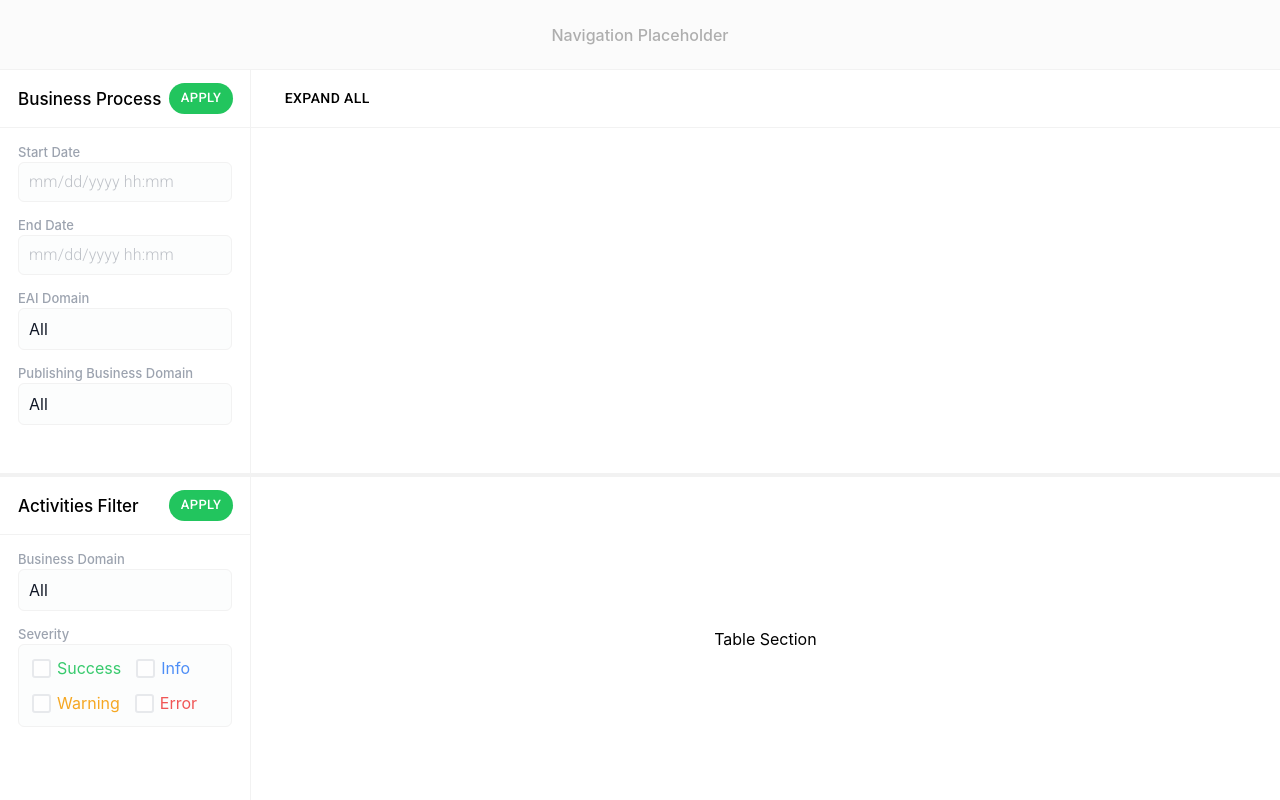
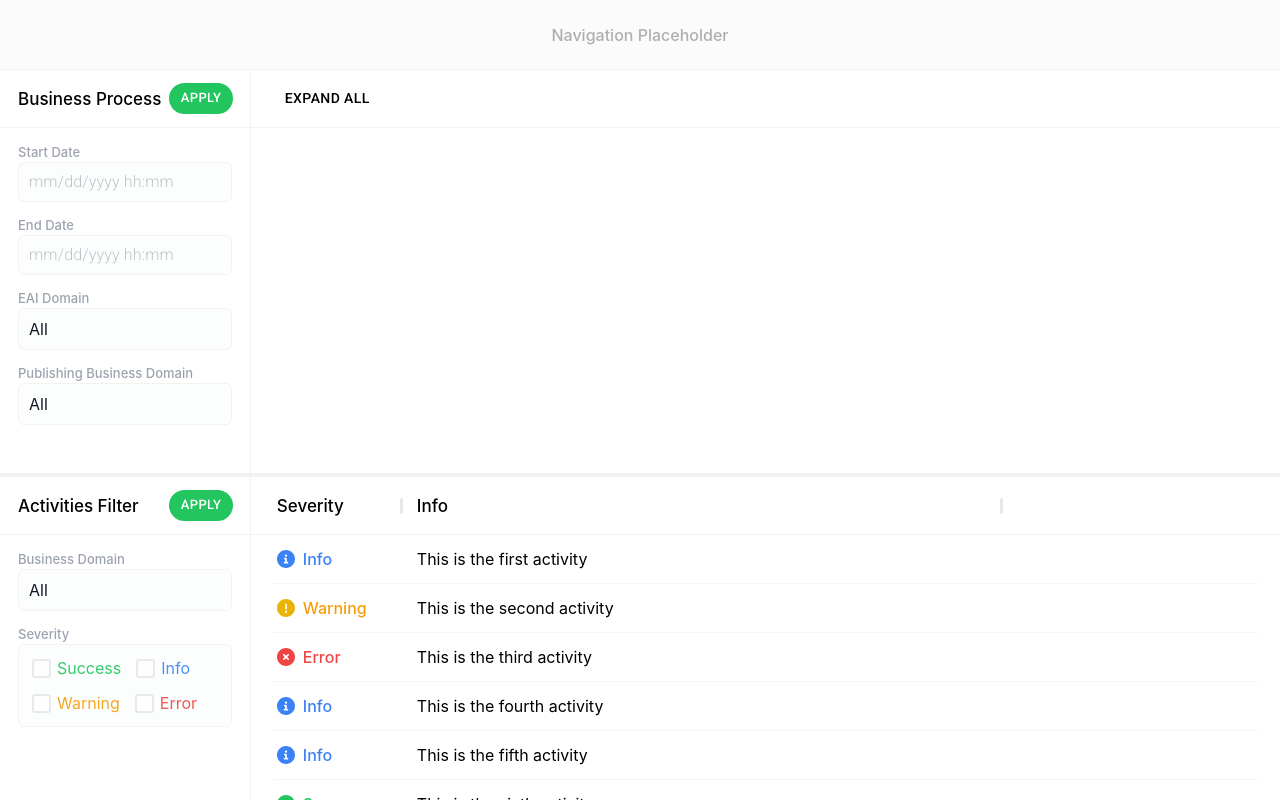
Before and after one commit to mbucc/320-S22-Track2, a Next.js app in the folder front-end/: page /business-process in a window 1280 px wide. Built offline with nearby package versions, Linux system fonts and the light colour scheme.

Commit message:
[Table] Build a really basic prototype of ActivityTable.
No any data or columns set up yet.

```diff
--- a/front-end/components/business-process/activity/activity-table.js
+++ b/front-end/components/business-process/activity/activity-table.js
@@ -1,14 +1,210 @@
-import React from 'react';
+import React, {useEffect, useMemo, useState} from 'react';
+
+// WebStorm doesn't understand ES6 imports and throw a warning of "cannot resolve 'useTable'". It seems working.
+import {useTable, useBlockLayout, useResizeColumns} from 'react-table';
+
+import styled from 'styled-components';
+import {BPColors, BPDimens, BPStandards} from '../../../utils/business-process/standards';
 
 /**
- * @class ActivityTable
+ * The root component for the activity table.
+ */
+const BPTableRootStructure = styled.div`
+  width: 100%;
+  height: 100%;
+  overflow-x: auto;
+  overflow-y: auto;
+
+  .table {
+    width: 100%;
+
+    display: inline-block;
+    border-spacing: 0;
+    border: 0;
+
+    .table-header {
+      height: ${BPDimens.toolbarHeight}px;
+      border-bottom: ${BPStandards.border};
+      padding-left: 12px;
+      padding-right: 12px;
+      display: flex;
+      align-items: center;
+      justify-content: flex-start;
+      font-size: 17px;
+      font-weight: 500;
+    }
+
+    .table-body {
+      padding-bottom: 40px;
+      padding-left: 12px;
+      padding-right: 12px;
+    }
+
+    .table-line {
+      width: 100%;
+      display: flex;
+      flex-direction: column;
+      align-items: flex-start;
+      justify-content: center;
+
+      &:hover {
+        background-color: ${BPColors.gray[100]};
+        border-radius: ${BPDimens.treeRadius};
+      }
+    }
+
+    .table-line-divider {
+      width: calc(100% - 20px);
+      height: 1px;
+      margin: 0 10px;
+      background-color: ${BPColors.gray[100]};
+      opacity: 90%;
+    }
+
+    .th,
+    .td {
+      margin: 0;
+      padding: 14px 14px;
+
+      // In this example we use an absolutely position resizer, so this is required.
+      position: relative;
+
+      :last-child {
+        border-right: 0;
+      }
+
+      .resizer {
+        display: inline-block;
+        background: ${BPColors.gray[200]};
+        width: 2.5px;
+        height: 16.5px;
+        border-radius: 999px;
+        position: absolute;
+        right: 0;
+        top: 50%;
+        transform: translateY(-50%);
+        transition: all 0.15s ease-in-out;
+        z-index: 1;
+        // Prevents from scrolling while dragging on touch devices.
+        touch-action: none;
+
+        &:hover {
+          background: ${BPColors.gray[500]};
+        }
+
+        &.isResizing {
+          background: ${BPColors.gray[800]};
+        }
+      }
+    }
+  }
+`;
+
+/**
+ * This is a custom implementation of the react-table `useTable` hook.
+ * @param {array} columns
+ * @param {array} data
  * @return {JSX.Element}
+ * @constructor
  */
-export default function BPActivityTableComponent({}) {
-  // TODO.
+export default function BPTableComponent({columns, data}) {
+  const [hasMounted, setHasMounted] = useState(false);
+
+  useEffect(() => {
+    setHasMounted(true);
+  }, []);
+
+  // The default column width configuration.
+  const defaultColumnConfiguration = useMemo(
+      () => ({
+        minWidth: 130,
+        maxWidth: 700,
+      }),
+      []
+  );
+
+  const {
+    getTableProps,
+    getTableBodyProps,
+    headerGroups,
+    rows,
+    prepareRow,
+  } = useTable(
+      {
+        columns,
+        data,
+        defaultColumn: defaultColumnConfiguration,
+        autoResetResize: false,
+      },
+      useBlockLayout,
+      useResizeColumns
+  );
+
+  // Rehydrate the table right when the component mounts.
+  if (!hasMounted) {
+    return null;
+  }
+
+  // The main table structure.
   return (
-    <div>
-      <p>Table Section</p>
-    </div>
+    <BPTableRootStructure>
+      <div {...getTableProps()} className="table">
+        <div
+          className="table-header"
+          style={{
+            position: 'sticky',
+            top: 0,
+            zIndex: 9999,
+            background: BPColors.white,
+          }}
+        >
+          {headerGroups.map((headerGroup) => (
+            // eslint-disable-next-line react/jsx-key
+            <div {...headerGroup.getHeaderGroupProps()} className="tr">
+              {headerGroup.headers.map((column) => (
+                // eslint-disable-next-line react/jsx-key
+                <div {...column.getHeaderProps()} className="th">
+                  {column.render('Header')}
+                  {/* Use column.getResizerProps to hook up the events correctly */}
+                  <div
+                    {...column.getResizerProps()}
+                    className={`resizer ${
+                      column.isResizing ? 'isResizing' : ''
+                    }`}
+                  />
+                </div>
+              ))}
+            </div>
+          ))}
+        </div>
+
+        <div {...getTableBodyProps()} className="table-body">
+          {rows.map((row, i) => {
+            prepareRow(row);
+            return (
+              // eslint-disable-next-line react/jsx-key
+              <div key={i} className="table-line">
+                <div {...row.getRowProps()} className="tr">
+                  {row.cells.map((cell) => {
+                    return (
+                      // eslint-disable-next-line react/jsx-key
+                      <div {...cell.getCellProps()} className="td">
+                        {cell.render('Cell')}
+                      </div>
+                    );
+                  })}
+                </div>
+                <div
+                  className="table-line-divider"
+                  style={{
+                    display: i === rows.length - 1 ? 'none' : 'flex',
+                  }}
+                />
+              </div>
+            );
+          })}
+        </div>
+      </div>
+    </BPTableRootStructure>
   );
 }
--- a/front-end/components/business-process/activity/core.js
+++ b/front-end/components/business-process/activity/core.js
@@ -1,11 +1,98 @@
 import React from 'react';
 import {BPColors} from '../../../utils/business-process/standards';
 import BPActivityFilterComponent from './activity-filter';
-import BPActivityTableComponent from './activity-table';
+import BPTableComponent from './activity-table';
+import {
+  BPActivitySeverityIcon,
+  getColorBySeverity,
+  getNameBySeverityAccessor
+} from '../../../utils/business-process/severity';
 
 const BPActivityView = ({
   onChange,
 }) => {
+  const columns = React.useMemo(
+      () => [
+        {
+          Header: 'Severity',
+          accessor: 'severity',
+          width: 140,
+          Cell: ({row}) => {
+            const data = row.original;
+            return (
+              <div
+                style={{
+                  display: 'flex',
+                  flexDirection: 'row',
+                  alignItems: 'center',
+                  justifyContent: 'flex-start',
+                  columnGap: '0.5rem',
+                  fontSize: '1.0rem',
+                  fontWeight: '500',
+                  color: getColorBySeverity(data.severity),
+                }}
+              >
+                <BPActivitySeverityIcon severity={data.severity}/>
+                {getNameBySeverityAccessor(data.severity)}
+              </div>
+            );
+          },
+        },
+        {
+          Header: 'Info',
+          accessor: 'info',
+          width: 600,
+        },
+      ],
+      []
+  );
+
+  const data = React.useMemo(
+      () => [
+        {
+          severity: 'info',
+          info: 'This is the first activity',
+        },
+        {
+          severity: 'warning',
+          info: 'This is the second activity',
+        },
+        {
+          severity: 'error',
+          info: 'This is the third activity',
+        },
+        {
+          severity: 'info',
+          info: 'This is the fourth activity',
+        },
+        {
+          severity: 'info',
+          info: 'This is the fifth activity',
+        },
+        {
+          severity: 'success',
+          info: 'This is the sixth activity',
+        },
+        {
+          severity: 'error',
+          info: 'This is the seventh activity',
+        },
+        {
+          severity: 'error',
+          info: 'This is the eighth activity',
+        },
+        {
+          severity: 'success',
+          info: 'This is the ninth activity',
+        },
+        {
+          severity: 'warning',
+          info: 'This is the tenth activity',
+        },
+      ],
+      []
+  );
+
   return (
     <div
       style={{
@@ -34,13 +121,14 @@ const BPActivityView = ({
           height: '100%',
           flexShrink: 1,
           flexGrow: 0,
+          overflowX: 'auto',
           backgroundColor: '#ffffff',
           display: 'flex',
           alignItems: 'center',
           justifyContent: 'center',
         }}
       >
-        <BPActivityTableComponent/>
+        <BPTableComponent columns={columns} data={data}/>
       </div>
     </div>
   );
```
